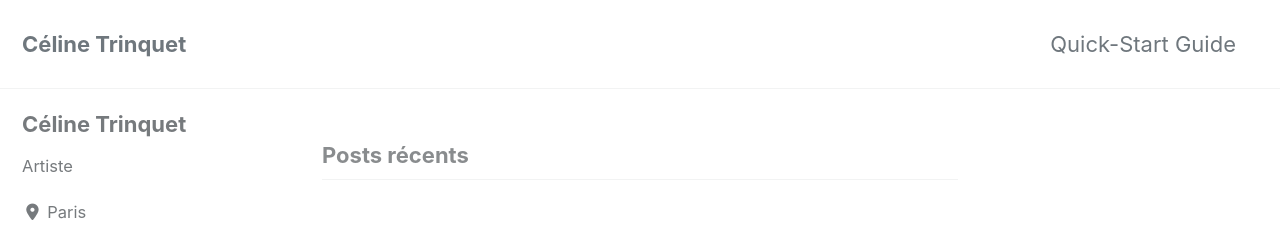
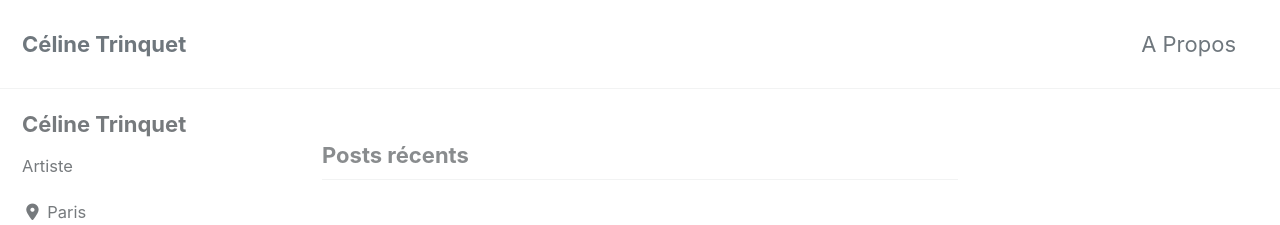
Before and after one commit to celinetrinquet/celinetrinquet.github.io, a Jekyll site: the page built from index.html, in a window 1280 px wide and 900 px high. Shown: the top 225 px of the window. Built offline with Jekyll 4.4.1, drawn with Linux system fonts in a browser that asks for light colours; cached includes are drawn as plain includes; nearby versions of some CDN libraries; the list of posts is cut into pages by our own code.

Commit message:
New gith

```diff
--- a/_data/navigation.yml
+++ b/_data/navigation.yml
@@ -1,7 +1,7 @@
 # main links
 main:
-  - title: "Quick-Start Guide"
-    url: https://mmistakes.github.io/minimal-mistakes/docs/quick-start-guide/
+  - title: "A Propos"
+    url: /about/
   # - title: "About"
   #   url: https://mmistakes.github.io/minimal-mistakes/about/
   # - title: "Sample Posts"
--- a/index.html
+++ b/index.html
@@ -1,4 +1,6 @@
 ---
 layout: home
 author_profile: true
+header:
+image: "/_images/IMG_2310.jpeg"
 ---
```
Also changed, not shown: _pages/about.md (added, +6 -0 lines), 4 other files.
